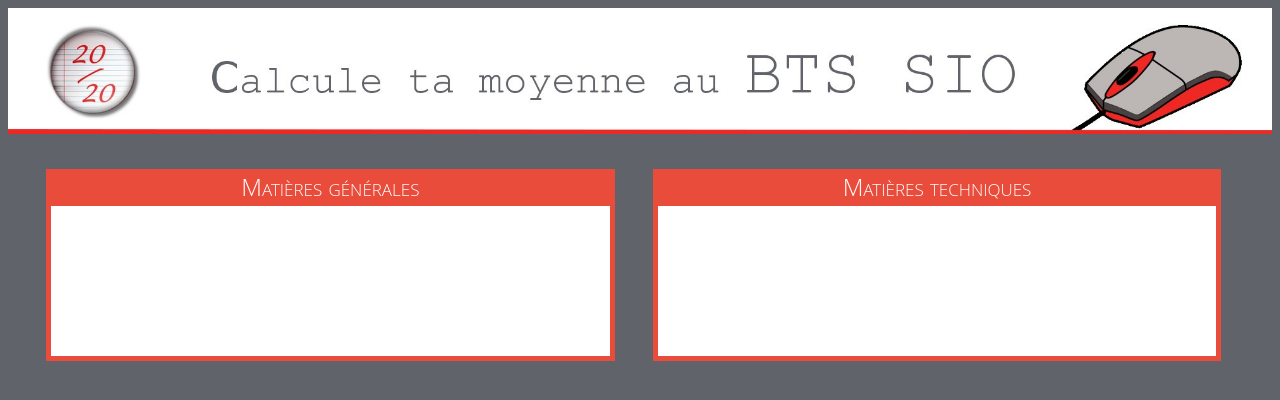
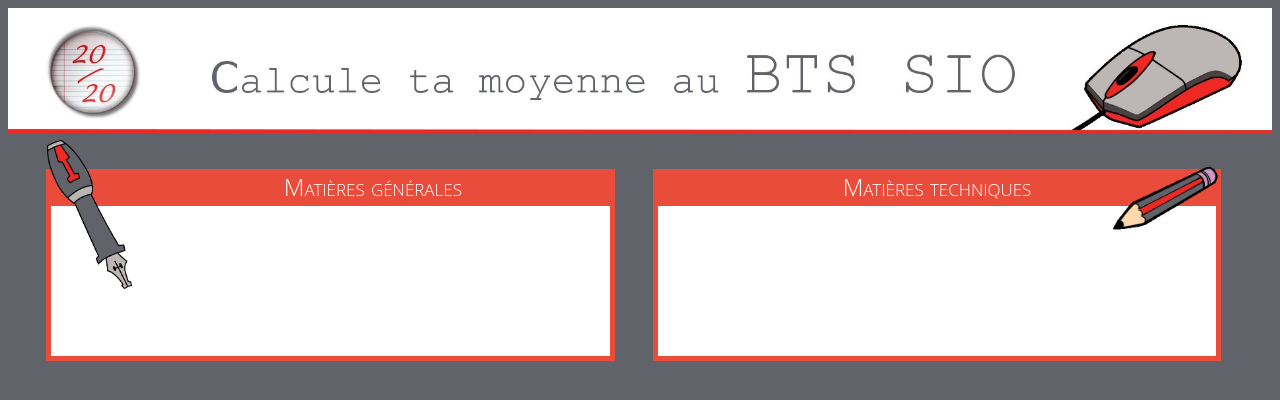
Before and after one commit to AudreyGuilbaud/notesBts, a PHP site: page / in a window 1280 px wide. Shown: the top 400 px of the page. Run offline with PHP 8.4, Linux system fonts and the light colour scheme.

Commit message:
mise en place images de décoration

```diff
--- a/styles/s_notes.css
+++ b/styles/s_notes.css
@@ -26,3 +26,15 @@
     height : 150px;
     background-color : white ;
 }
+
+.crayon {
+    width : 20% ;
+    margin-top : -40px ;
+    margin-left : 80%;
+}
+
+.stylo {
+    width : 15% ;
+    margin-top : -30px ;
+    float : left ;
+}
--- a/vues/v_notes.php
+++ b/vues/v_notes.php
@@ -2,6 +2,7 @@
     <div class="divMatiere">
         <div class="divTitre">
             <span>Matières générales</span>
+            <img class="stylo" src="./images/styloplume.gif">
         </div>
         <div class="divForm">
 
@@ -10,6 +11,7 @@
     <div class="divMatiere">
         <div class="divTitre">
             <span>Matières techniques</span>
+            <img class="crayon" src="./images/crayon.gif">
         </div>
         <div class="divForm">
 
```
Also changed, not shown: images/crayon.gif (added), images/livre.png (added), images/styloplume.gif (added).
